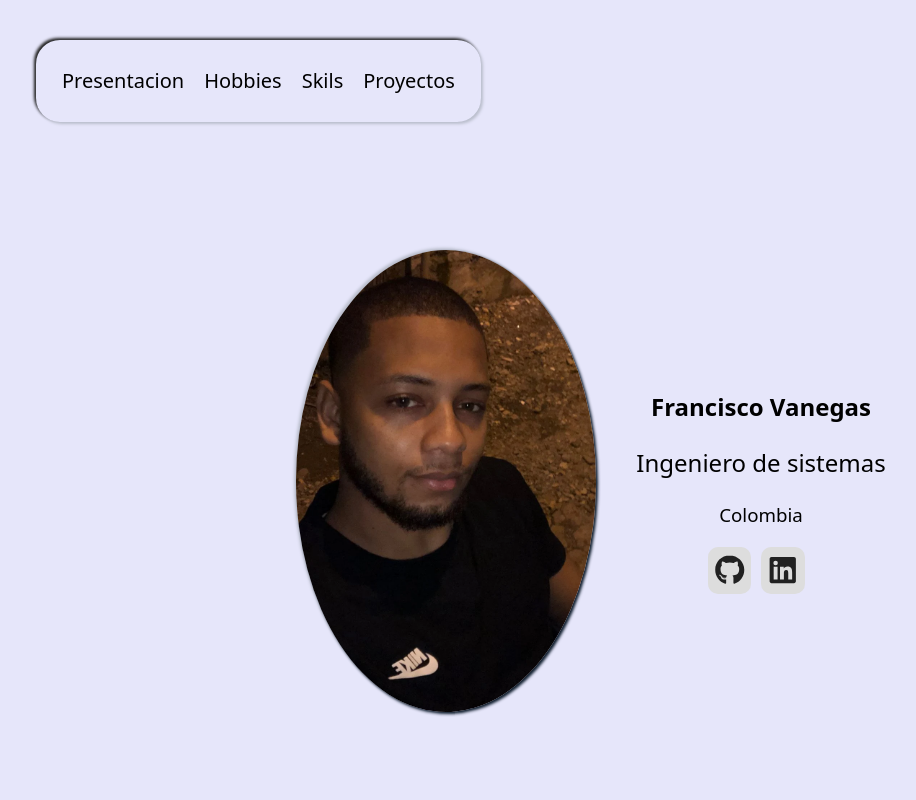
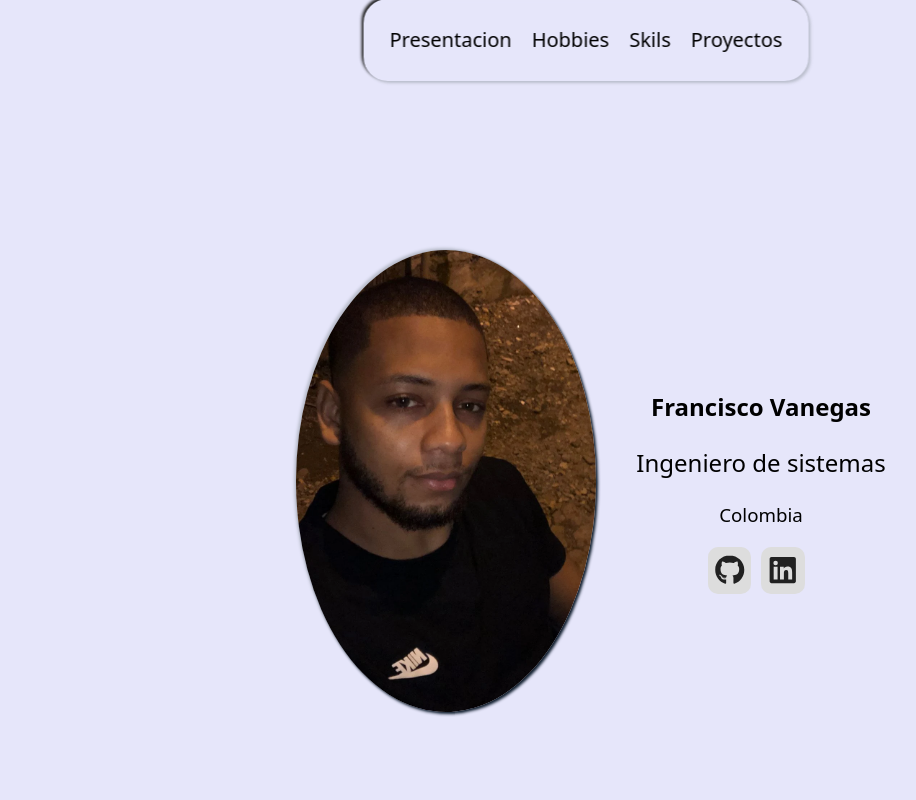
Before and after one commit to FranciscoDJVI/Portafolio, a React (Vite) app in the folder portafolio/: page / in a window 1280 px wide. Shown: the top 800 px of the page, without its empty margins (54-970 px from the left). Built offline with nearby package versions, Linux system fonts and the light colour scheme.

Commit message:
center navbar

```diff
--- a/portafolio/src/App.css
+++ b/portafolio/src/App.css
@@ -25,7 +25,8 @@
     display: flex;
     flex-direction: row;
     top: 40px;
-    left: 90px;
+    left: 50%;
+    transform: translate(-50%, -50%);
     width: fit-content;
     z-index: 1000;
     padding: 1rem;
```
